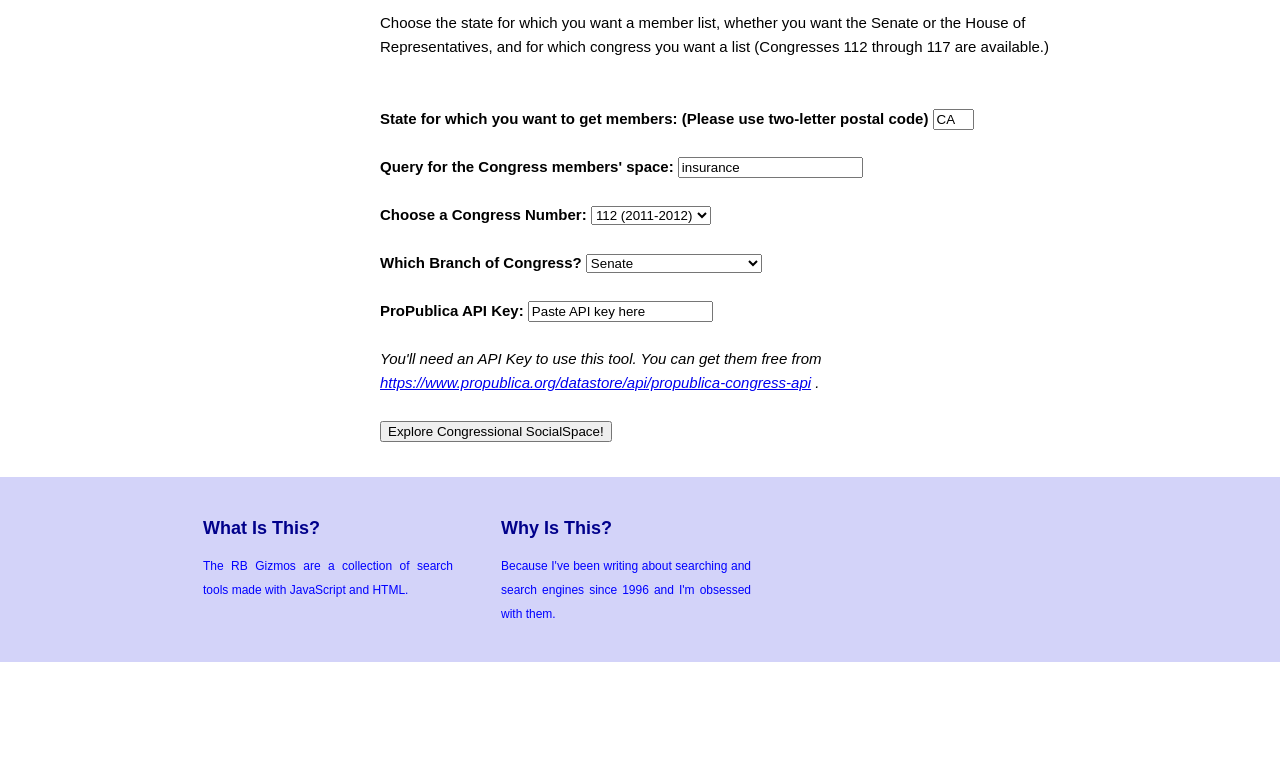
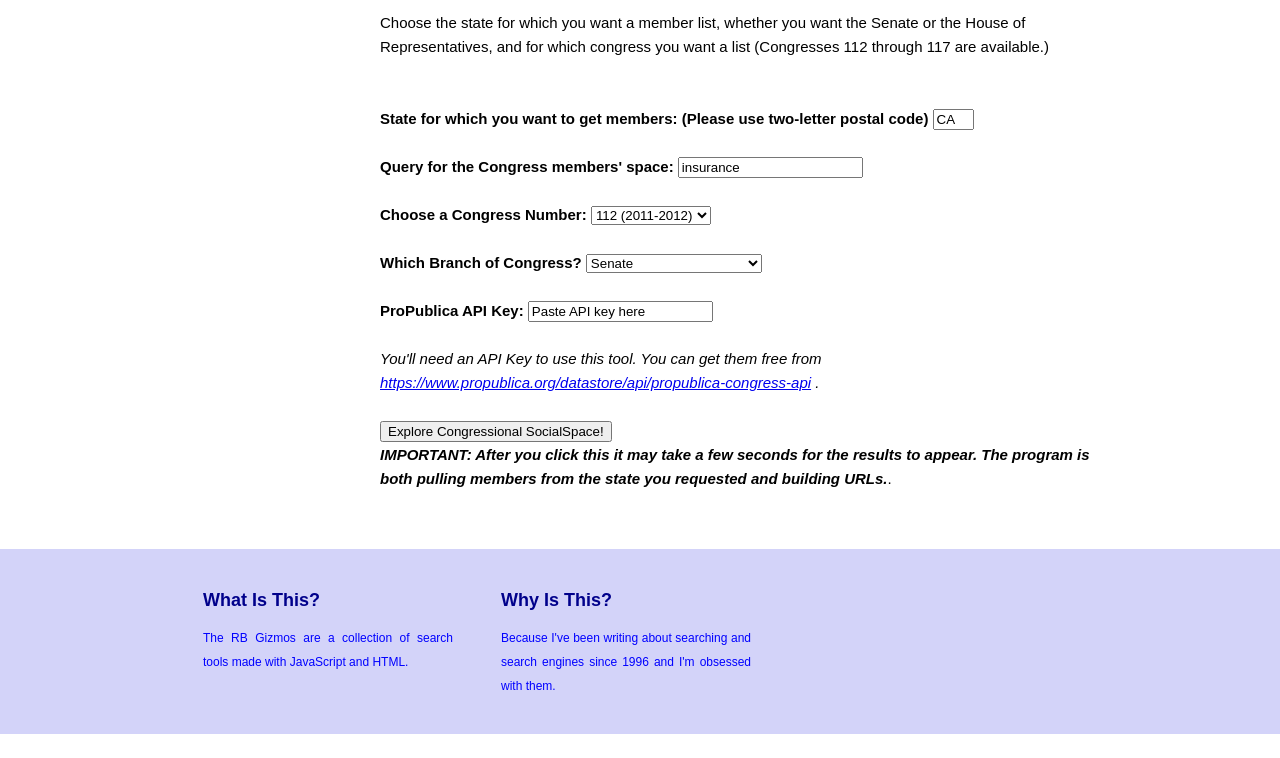
Before and after one commit to ResearchBuzz/Congressional-Social-Media-Explorer, a plain HTML site: page index.html in a window 1280 px wide. Shown: the part 673-1431 px from the top of the page. Before the commit the page ends 1359 px from the top, so only its background shows below. Drawn offline with Linux system fonts and the light colour scheme.

Commit message:
Update index.html

```diff
--- a/index.html
+++ b/index.html
@@ -160,6 +160,7 @@ Choose the state for which you want a member list, whether you want the Senate o
 
 
 <button onclick="explorer()">Explore Congressional SocialSpace!</button><br>
+							<i><b>IMPORTANT: After you click this it may take a few seconds for the results to appear. The program is both pulling members from the state you requested and building URLs.</i></b>.<br><br>
 
 
 
```
